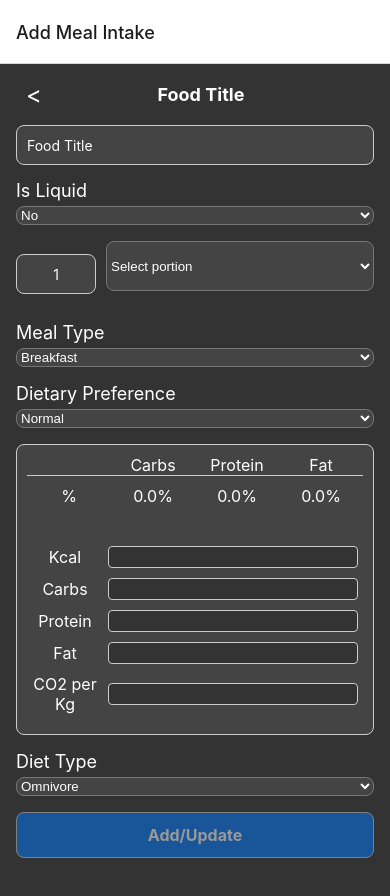
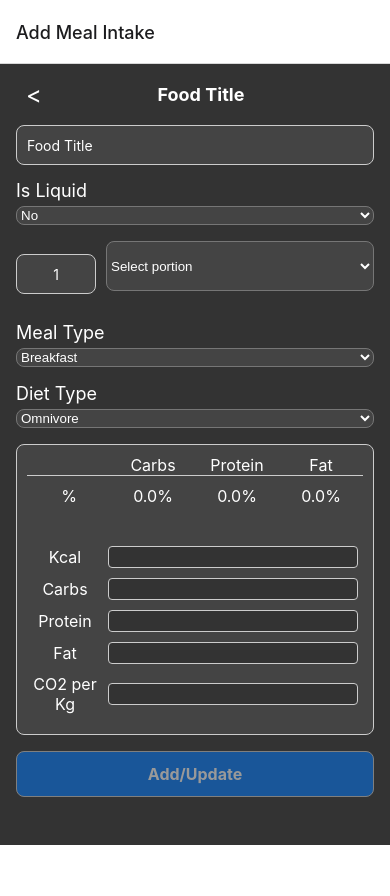
Before and after one commit to ClaudioSchmidt/NutriTrack, a React Native app in the folder frontend/: screen /AddIntake in a window 390 px wide. Shown: the top 896 px of the page. After the commit the page ends 845 px from the top, so only its background shows below. Built offline with nearby package versions, Linux system fonts and the light colour scheme.

Commit message:
Update AddIntake
Moved Diet Type up

```diff
--- a/frontend/components/AddIntake/AddIntake.tsx
+++ b/frontend/components/AddIntake/AddIntake.tsx
@@ -242,15 +242,14 @@ const AddIntake: React.FC = () => {
           <Picker.Item label="Dinner" value="dinner" />
         </Picker>
 
-        <Text style={styles.label}>Dietary Preference</Text>
+        <Text style={styles.label}>Diet Type</Text>
         <Picker
-          selectedValue={dietaryPreference}
-          onValueChange={itemValue => setDietaryPreference(String(itemValue))}
+          selectedValue={dietType}
+          onValueChange={itemValue => setDietType(String(itemValue))}
           style={styles.picker}>
-          <Picker.Item label="Normal" value="normal" />
-          <Picker.Item label="Vegetarian" value="vegetarian" />
-          <Picker.Item label="Vegan" value="vegan" />
-          <Picker.Item label="With/Without Meat" value="with_without_meat" />
+          <Picker.Item label="Vegan" value="VEGAN" />
+          <Picker.Item label="Vegetarian" value="VEGETARIAN" />
+          <Picker.Item label="Omnivore" value="OMNIVORE" />
         </Picker>
 
         <View style={styles.nutritionalTable}>
@@ -345,16 +344,6 @@ const AddIntake: React.FC = () => {
           </View>
         </View>
 
-        <Text style={styles.label}>Diet Type</Text>
-        <Picker
-          selectedValue={dietType}
-          onValueChange={itemValue => setDietType(String(itemValue))}
-          style={styles.picker}>
-          <Picker.Item label="Vegan" value="VEGAN" />
-          <Picker.Item label="Vegetarian" value="VEGETARIAN" />
-          <Picker.Item label="Omnivore" value="OMNIVORE" />
-        </Picker>
-
         <TouchableOpacity
           style={[styles.addButton, {opacity: isFormValid() ? 1 : 0.5}]}
           onPress={handleAddUpdate}
```
